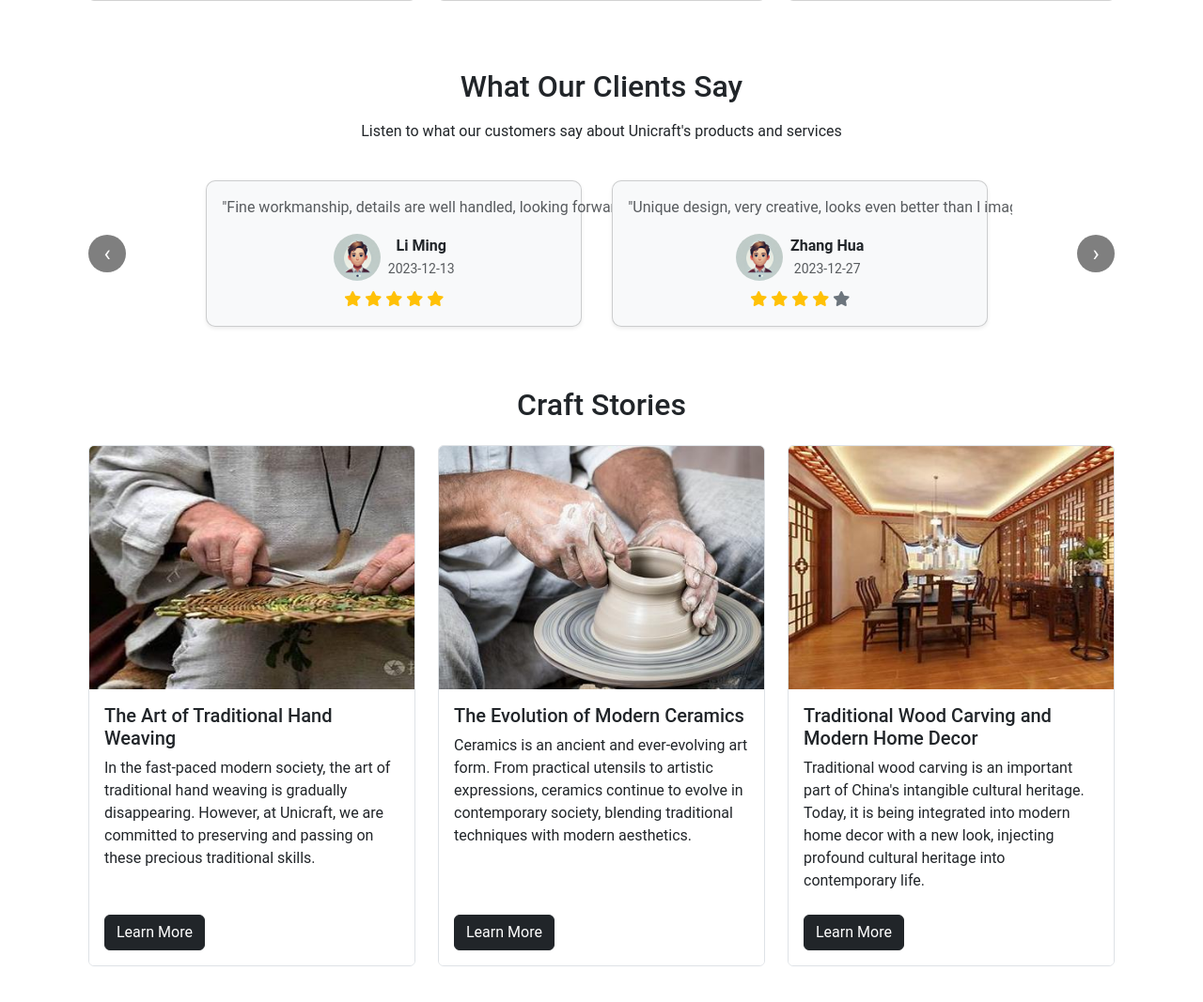
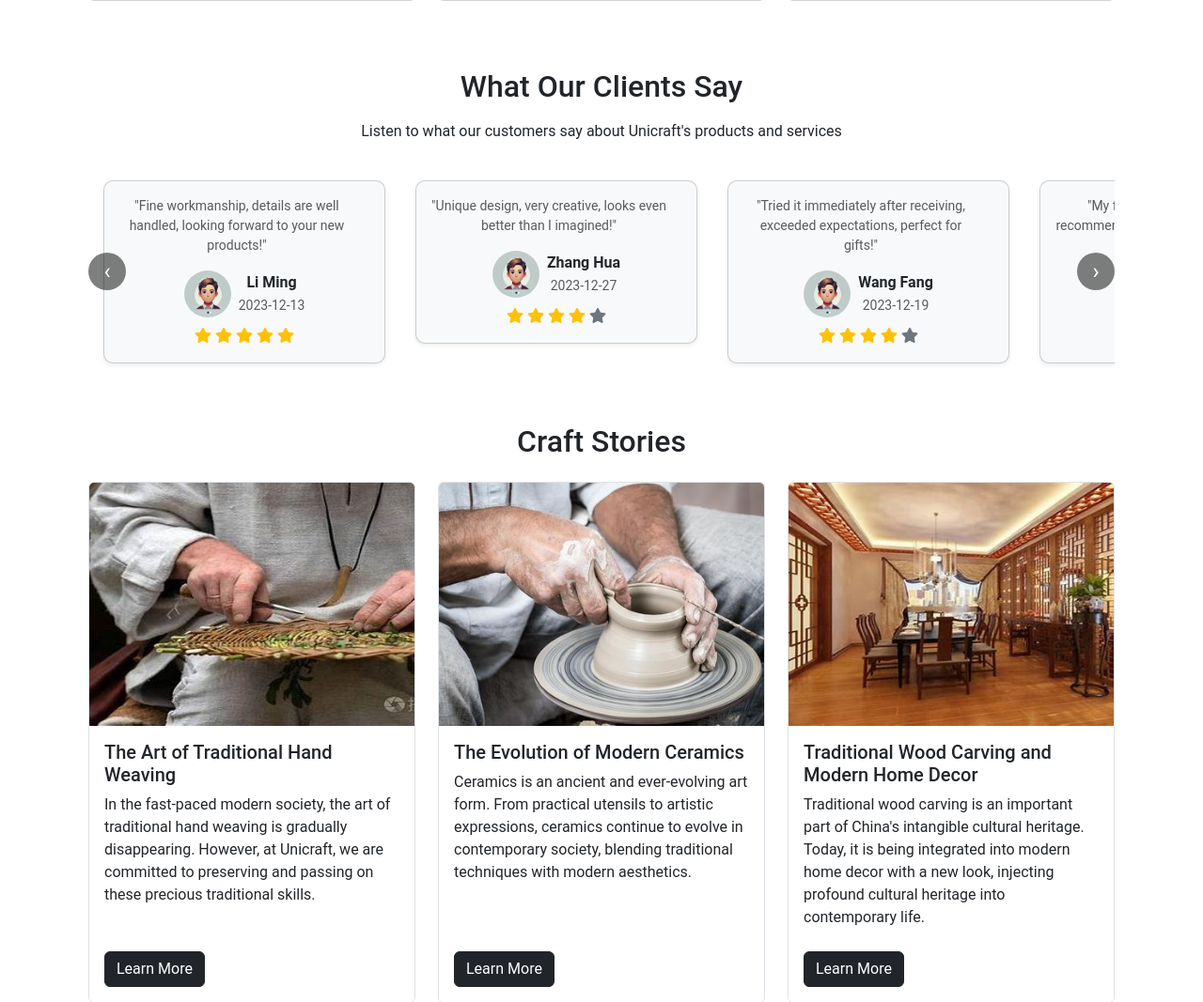
Before and after one commit to geqi777/IT_group_project, a Django app: page / in a window 1280 px wide. Shown: the part 2320-3387 px from the top of the page at 94% size. Run offline with Django 5.2, Linux system fonts and the light colour scheme; data comes from the database, SQL or seed files in the repository; data that the repository does not hold is empty.

Commit message:
home clients

```diff
--- a/main_system/templates/main/home.html
+++ b/main_system/templates/main/home.html
@@ -72,12 +72,12 @@
 
         <div class="position-relative d-flex justify-content-center">
             <button class="review-scroll-btn left-btn" onclick="scrollReviews(-1)">&#8249;</button>
-            <div class="overflow-hidden py-3" id="reviewSlider" style="scroll-behavior: smooth; white-space: nowrap; width: 80%">
+            <div class="overflow-hidden py-3" id="reviewSlider" style="scroll-behavior: smooth; white-space: nowrap; width: 100%;">
                 <div class="d-flex justify-content-start">
                     {% for review in reviews %}
-                        <div class="review-item text-center mx-3" style="width: 400px; display: inline-block;">
+                        <div class="review-item text-center mx-3" style="min-width: 300px; max-width: 400px; display: inline-block;">
                             <div class="card p-3 shadow-sm" style="border-radius: 10px; background: #f8f9fa;">
-                                <p class="text-muted">"{{ review.comment }}"</p>
+                                <p class="text-muted review-card">"{{ review.comment }}"</p>
                                 <div class="d-flex align-items-center justify-content-center">
                                     <img src="/media/review_picture/user_pic.webp" class="rounded-circle me-2" alt="User" style="width: 50px; height: 50px; object-fit: cover;">
 {#                                    <img src="https://via.placeholder.com/50" class="rounded-circle me-2" alt="User">#}
@@ -249,6 +249,14 @@
         white-space: nowrap;
         width: 80%;
     }
+
+    .review-card {
+        width: 250px;
+        height: auto;
+        font-size: 14px;
+        white-space: normal;
+        overflow: visible;
+    }
 </style>
 
 {% endblock %}
```
